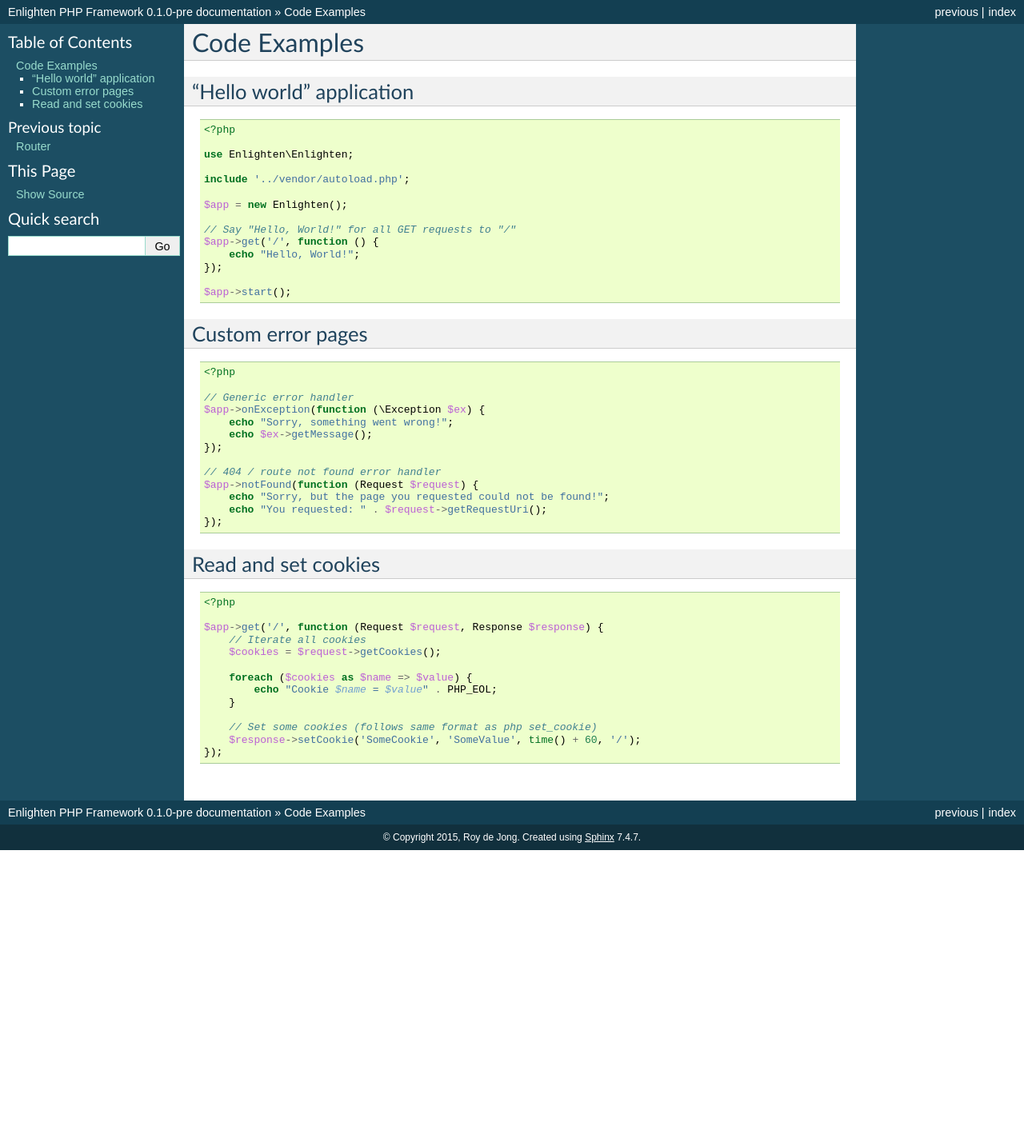
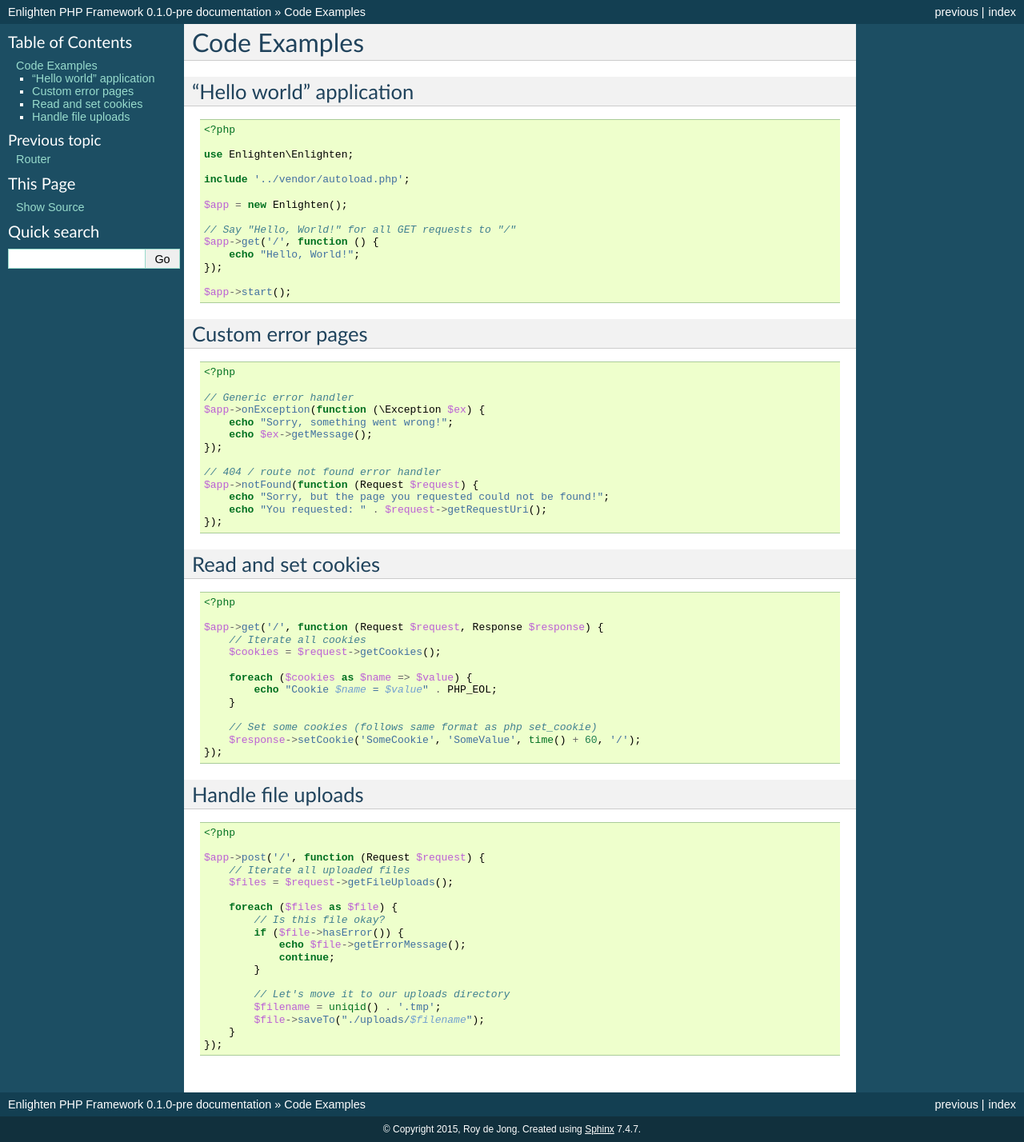
Before and after one commit to roydejong/Enlighten, a Sphinx documentation site: the page built from docs/examples.rst, in a window 1280 px wide. Shown: the whole page at 80% size. Built offline with Sphinx 7.4.7, drawn with Linux system fonts in a browser that asks for light colours; before the commit the page ends 1063 px from its top, so only the background shows below that.

Commit message:
Docs - Examples: File uploads

```diff
--- a/docs/examples.rst
+++ b/docs/examples.rst
@@ -58,3 +58,27 @@ Read and set cookies
         // Set some cookies (follows same format as php set_cookie)
         $response->setCookie('SomeCookie', 'SomeValue', time() + 60, '/');
     });
+
+Handle file uploads
+^^^^^^^^^^^^^^^^^^^
+
+.. code-block:: php
+
+    <?php
+
+    $app->post('/', function (Request $request) {
+        // Iterate all uploaded files
+        $files = $request->getFileUploads();
+
+        foreach ($files as $file) {
+            // Is this file okay?
+            if ($file->hasError()) {
+                echo $file->getErrorMessage();
+                continue;
+            }
+
+            // Let's move it to our uploads directory
+            $filename = uniqid() . '.tmp';
+            $file->saveTo("./uploads/$filename");
+        }
+    });
```
